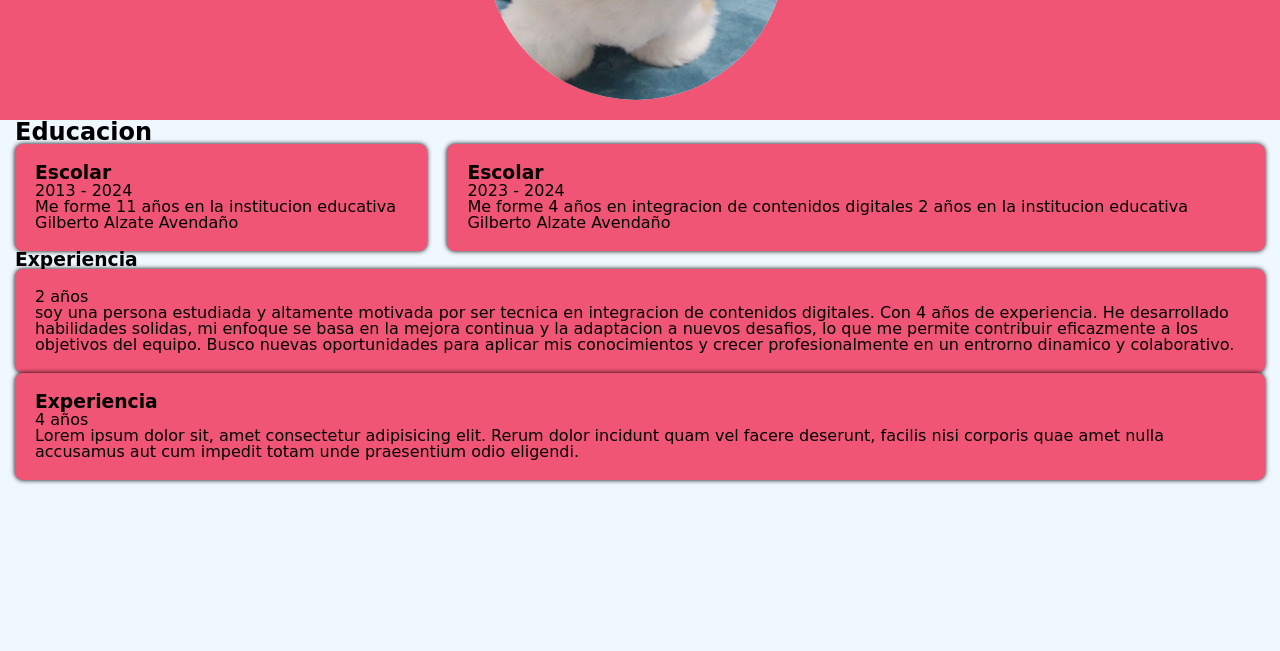
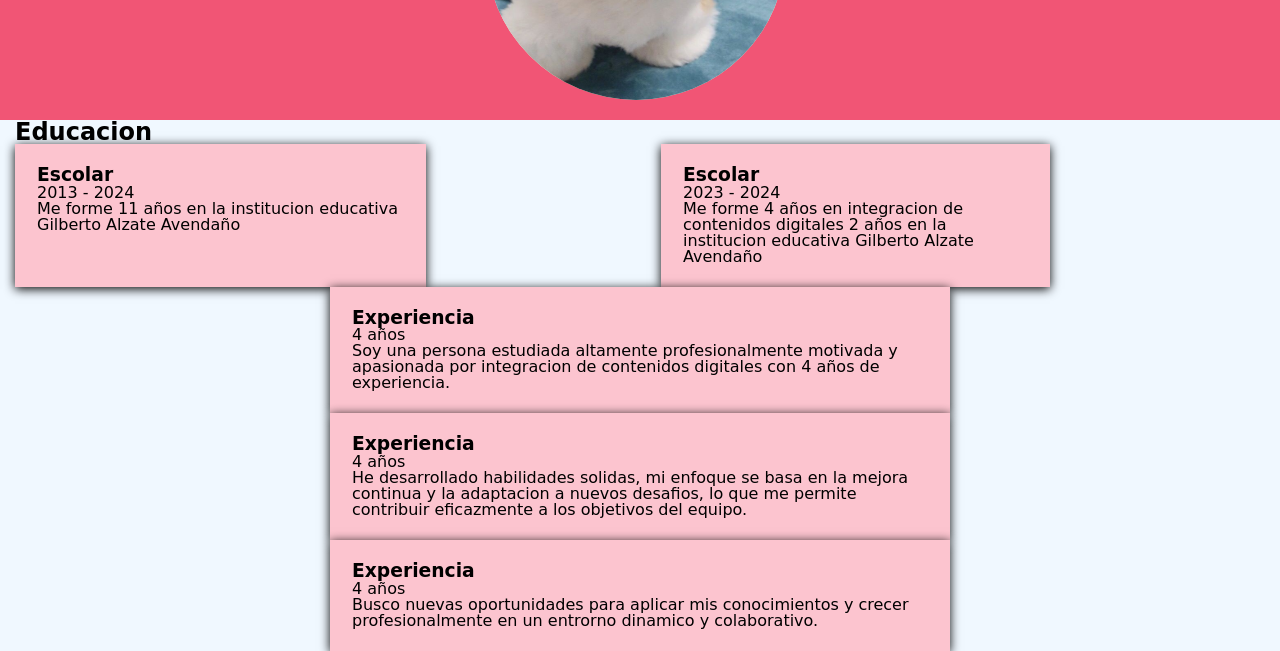
Before and after one commit to Manuelamontoya199/hoja-de-vida-3, a plain HTML site: page index.html in a window 1280 px wide. Shown: the part 220-871 px from the top of the page. Before the commit the page ends 800 px from the top, so only its background shows below. Drawn offline with Linux system fonts and the light colour scheme.

Commit message:
modifique css

```diff
--- a/estilos/estilos.css
+++ b/estilos/estilos.css
@@ -64,18 +64,22 @@ header{
 .Educacionsesion{
     width: 1250px;
     margin: auto;
+    gap: 20px;
+
 }
 
 .Educacioncontenedor{
     display: flex;
     gap: 20px;
+    justify-content: center;
 }
 
 .Educacioncenter{
-    background-color: rgb(241, 85, 117);
+    background-color: rgb(252, 196, 207);
     padding: 20px;
-    border-radius: 8px;
-    box-shadow: 0 0 5px black;
+    border: 2px solid rgb(252, 196, 207);
+    box-shadow: 0 2px 10px black;
+    width: calc(50% - 20px);
 }
 
 .descripcion{
--- a/index.html
+++ b/index.html
@@ -12,7 +12,7 @@
         <div>
           <h1>Manuela</h1>
           <h2>Montoya Saldarriaga</h2>
-          <p class="estudiante">estudiante</p>
+          <p class="estudiante">Estudiante</p>
         </div>
         <img src="./imagenes/perro.jpg" alt="foto de perfil" class="imagen" />
       <div class="perfil2">
@@ -50,30 +50,40 @@
       </div>
     </section>
 
-    <section class="Educacionsesion">
-     <h3>Experiencia</h3>
-      <div class="Educacioncontenedor">
-        <div class="Educacioncenter">
-          <p>2 años</p>
-          <p class="descripcion">
-          soy una persona estudiada y altamente motivada por  ser tecnica en integracion de
-          contenidos digitales. Con 4 años de experiencia. He desarrollado habilidades solidas,
-          mi enfoque se basa en la mejora continua y la adaptacion a nuevos desafios, lo que me permite contribuir eficazmente
-          a los objetivos del equipo. Busco nuevas oportunidades para aplicar mis conocimientos
-          y crecer profesionalmente en un entrorno dinamico y colaborativo.
-          </p>
 
-        </div>
-      </div>
-    </section>
-
-<section class="Educacionsesion">
+       <section class="Educacionsesion"></section>
       <div class="Educacioncontenedor">
         <div class="Educacioncenter">
           <h3>Experiencia</h3>
           <p>4 años</p>
           <p class="descripcion">
-            Lorem ipsum dolor sit, amet consectetur adipisicing elit. Rerum dolor incidunt quam vel facere deserunt, facilis nisi corporis quae amet nulla accusamus aut cum impedit totam unde praesentium odio eligendi.
+          Soy una persona estudiada altamente profesionalmente motivada y apasionada por integracion de contenidos digitales con 4 años de experiencia.
+          </p>
+
+        </div>
+      </div>
+
+      <section class="Educacionsesion"></section>
+      <div class="Educacioncontenedor">
+        <div class="Educacioncenter">
+          <h3>Experiencia</h3>
+          <p>4 años</p>
+          <p class="descripcion">
+           He desarrollado habilidades solidas,
+          mi enfoque se basa en la mejora continua y la adaptacion a nuevos desafios, lo que me permite contribuir eficazmente
+          a los objetivos del equipo.
+          </p>
+        </div>
+      </div>
+
+      <section class="Educacionsesion"></section>
+      <div class="Educacioncontenedor">
+        <div class="Educacioncenter">
+          <h3>Experiencia</h3>
+          <p>4 años</p>
+          <p class="descripcion">
+          Busco nuevas oportunidades para aplicar mis conocimientos
+          y crecer profesionalmente en un entrorno dinamico y colaborativo.
           </p>
 
         </div>
```
